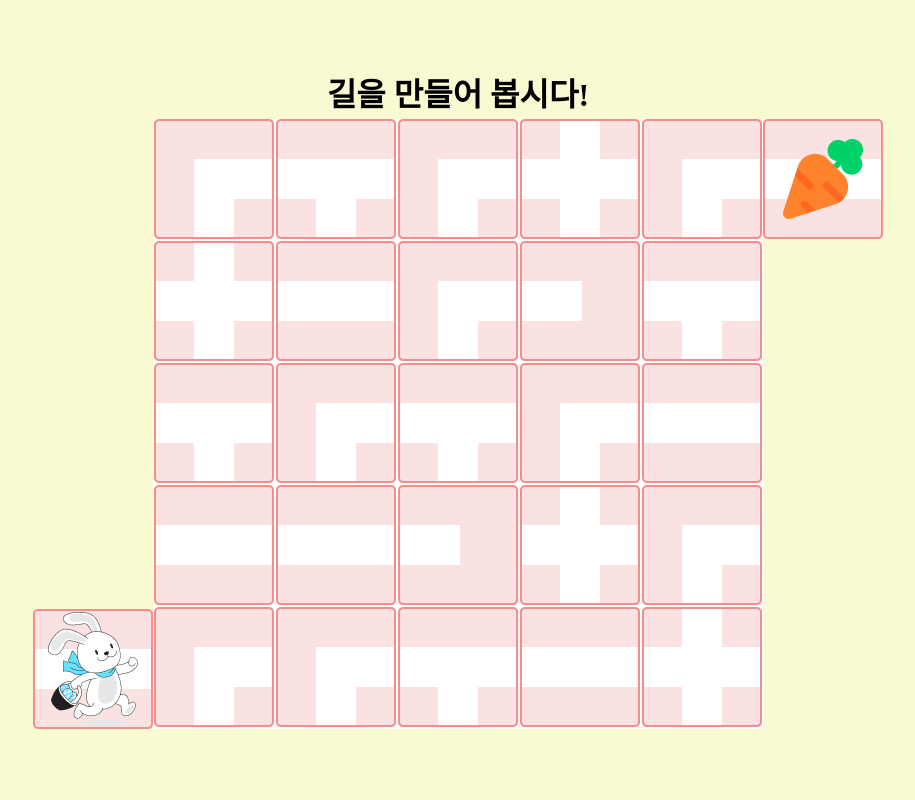
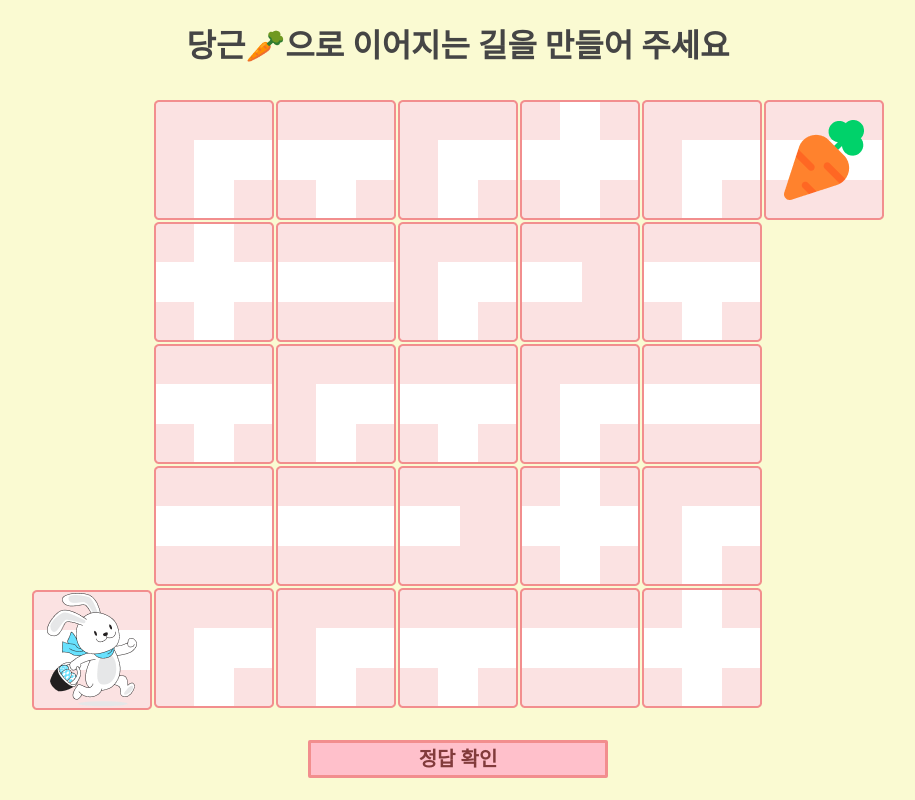
Before and after one commit to lin0211/swiper-project, a plain HTML site: page index.html in a window 1280 px wide. Shown: the whole page, without its empty margins (182-1097 px from the left). Drawn offline with nearby package versions, Linux system fonts and the light colour scheme.

Commit message:
button design

```diff
--- a/index.html
+++ b/index.html
@@ -14,7 +14,7 @@
     <script src="./index.js" type="module"></script>
   </head>
   <body>
-    <h1>길을 만들어 봅시다!</h1>
+    <h1 class="title">당근🥕으로 이어지는 길을 만들어 주세요</h1>
     <div class="container">
       <div class="start">
         <img src="./assets/bunny.png" alt="오른쪽으로 이동하는 토끼" />
@@ -50,5 +50,6 @@
         <img src="./assets/carrot.png" alt="오른쪽으로 이동하는 토끼" />
       </div>
     </div>
+    <button type="submit" class="completeBtn">정답 확인</button>
   </body>
 </html>
--- a/index.js
+++ b/index.js
@@ -1,8 +1,8 @@
 import { insertLast, slidesTemplate, swiperSetting } from "./js/index.js";
 
 const swipers = [];
-const boxes = document.querySelector(".boxes");
 const box = document.querySelectorAll(".box");
+const complete = document.querySelector(".completeBtn");
 const slideTemplateOrder = [
   3, 4, 3, 2, 3, 2, 1, 3, 5, 4, 4, 3, 4, 3, 1, 1, 1, 5, 2, 3, 3, 3, 4, 1, 2,
 ];
@@ -20,9 +20,7 @@ box.forEach((_, index) => {
 const handleRouteCheck = (e) => {
   e.preventDefault();
   const target = e.target;
-  const li = target.closest(".swiper");
-  if (!li) return;
   console.log(target);
 };
 
-boxes.addEventListener("mouseup", handleRouteCheck);
+complete.addEventListener("click", handleRouteCheck);
--- a/js/swiper.js
+++ b/js/swiper.js
@@ -4,5 +4,4 @@ export const swiperSetting = {
   effect: "flip",
   grabCursor: true,
   allowTouchMove: true,
-  //touchStartPreventDefault: false,
 };
--- a/style.css
+++ b/style.css
@@ -8,7 +8,7 @@ body {
   height: 100vh;
   justify-content: center;
   align-items: center;
-  background-color: lightgoldenrodyellow;
+  background: lightgoldenrodyellow;
 }
 
 ul {
@@ -20,8 +20,14 @@ li {
   margin: 0;
 }
 
+.title {
+  margin: 30px;
+  color: rgb(69, 69, 69);
+}
+
 .container {
   display: flex;
+  gap: 1px;
   position: relative;
 }
 
@@ -39,32 +45,11 @@ li {
 
 .start {
   margin-top: auto;
-  /* border-right: 0px; */
 }
 
 .end {
   margin-bottom: auto;
-  /* border-left: 0px; */
 }
-
-/* .start::after,
-.end::after {
-  content: "";
-  width: 5px;
-  height: 120px;
-  border-right: 5px solid pink;
-  position: absolute;
-} */
-
-/* .start::after {
-  left: 125px;
-  bottom: 0;
-}
-
-.end::after {
-  right: 125px;
-  top: 5px;
-} */
 
 .boxes {
   width: 610px;
@@ -72,10 +57,26 @@ li {
   display: grid;
   grid-template-columns: repeat(5, 1fr);
   grid-template-rows: repeat(5, 1fr);
-  background-color: white;
 }
 
 .swiper {
   width: 120px;
   height: 120px;
 }
+
+.completeBtn {
+  width: 300px;
+  height: 40px;
+  color: #823b3b;
+  background-color: pink;
+  border: 3px solid #f28e8e;
+  font-size: 20px;
+  font-weight: 900;
+  margin: 30px;
+  border-radius: 2px;
+}
+
+.completeBtn:hover {
+  color: rgb(69, 69, 69);
+  border: 3px solid rgb(69, 69, 69);
+}
```
